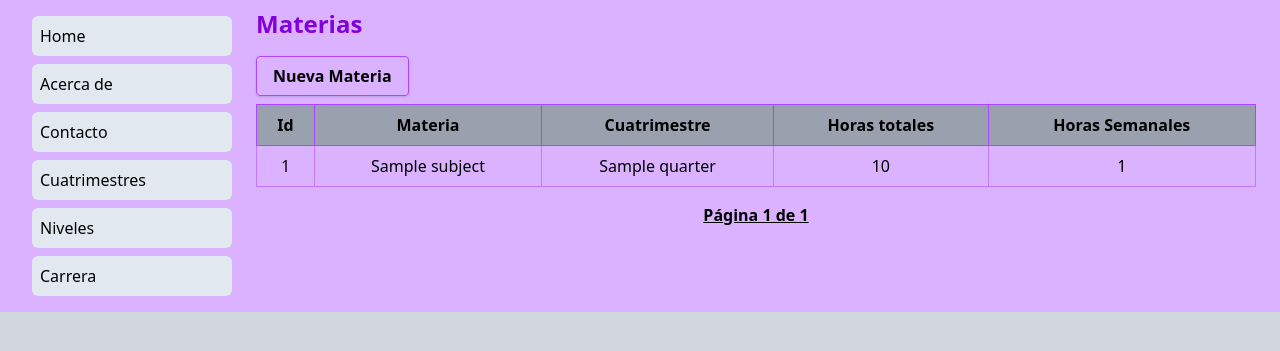
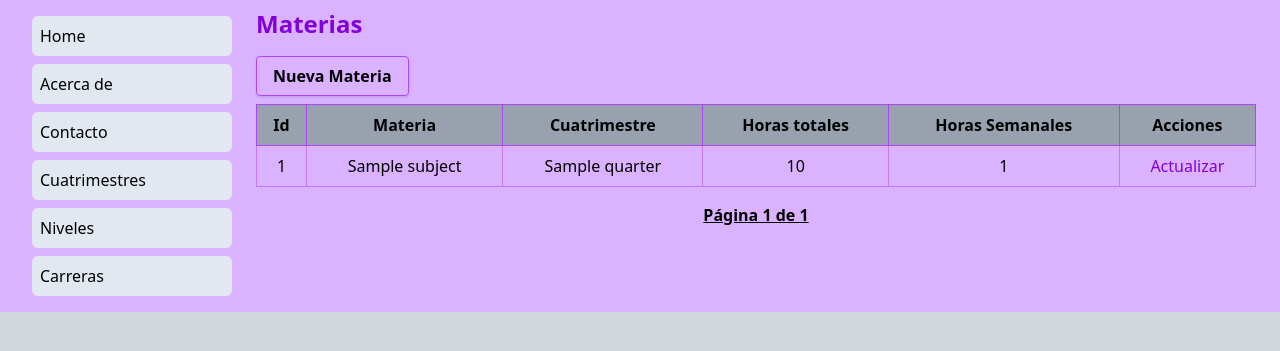
Before and after one commit to JoseMiguelVS/SIIUT, a Django app: page /career/1/subject in a window 1280 px wide. Shown: the part 60-411 px from the top of the page. Run offline with Django 5.2, Linux system fonts and the light colour scheme; a user stored in the database is signed in; tables that the repository leaves empty hold one stand-in row (values such as "Sample post"); some libraries are stand-ins or nearby versions.

Commit message:
Actualizar agregado

```diff
--- a/apps/career/urls.py
+++ b/apps/career/urls.py
@@ -23,7 +23,7 @@ urlpatterns = [
 
     path('<int:career_id>/subject', views.SubjectListView.as_view(), name='subject_list'),
     path('<int:career_id>/subject/create/', views.SubjectCreateView.as_view(), name='subject_create'),
+    path('<int:career_id>/subject/<int:pk>/update/', views.SubjectUpdateView.as_view(), name='subject_update'),
     # path('subject/<int:pk>/details/', views.SubjectDetailView.as_view(), name='subject_details'),
-    # path('subject/<int:pk>/update/', views.SubjectUpdateView.as_view(), name='subject_update'),
     # path('subject/<int:pk>/delete/', views.SubjectDeleteView.as_view(), name='subject_delete'),
 ]
--- a/apps/career/views.py
+++ b/apps/career/views.py
@@ -159,17 +159,27 @@
         context['career'] = Career.objects.get(pk=id_career)
         return context
 
+class SubjectUpdateView(UpdateView):
+    model = Subject
+    form_class = SubjectForm
+    template_name = 'career/subject/update.html'
+    # success_url = reverse_lazy('career:subject_list')
+
+    def get_success_url(self):
+        id_career = self.kwargs.get('career_id')
+        return reverse_lazy('career:subject_list', kwargs={'career_id': id_career})
+
+    def get_context_data(self, **kwargs):
+        context = super().get_context_data(**kwargs)
+        id_career = self.kwargs.get('career_id')
+        context['career'] = Career.objects.get(pk=id_career)
+        return context
+
 # class SubjectDetailView(DetailView):
 #     model = Subject
 #     template_name = 'career/subject/details.html'
 #     context_object_name = 'subject'
 
-
-# class SubjectUpdateView(UpdateView):
-#     model = Subject
-#     template_name = 'career/subject/update.html'
-#     success_url = reverse_lazy('career:subject_list')
-
 # class SubjectDeleteView(DeleteView):
 #     model = Subject
 #     template_name = 'career/subject/delete.html'
--- a/templates/career/career/index.html
+++ b/templates/career/career/index.html
@@ -5,7 +5,7 @@
 {% endblock title %}
 
 {% block content %}
-<h1 class="text-2xl text-purple-700 font-bold">Carrera</h1>
+<h1 class="text-2xl text-purple-700 font-bold">Carreras</h1>
     <br>
     <a
     class="bg-purple-300 hover:bg-purple-400 text-black font-semibold py-2 px-4 border border-purple-500 rounded shadow"
@@ -19,7 +19,6 @@
                 <th class="border border-purple-500 p-2">Nombre</th>
                 <th class="border border-purple-500 p-2">Abreviatura</th>
                 <th class="border border-purple-500 p-2">Nivel</th>
-                <th class="border border-purple-500 p-2">Activo</th>
                 <th class="border border-purple-500 p-2">Principal</th>
                 <th class="border border-purple-500 p-2">Año</th>
                 <th class="border border-purple-500 p-2">Acciones</th>
@@ -32,7 +31,6 @@
                     <td class="border border-purple-400 text-center p-2">{{ career.name }}</td>
                     <td class="border border-purple-400 text-center p-2">{{ career.short_name }}</td>
                     <td class="border border-purple-400 text-center p-2">{{ career.level }}</td>
-                    <td class="border border-purple-400 text-center p-2">{{ career.is_active }}</td>
                     <td class="border border-purple-400 text-center p-2">{{ career.principal }}</td>
                     <td class="border border-purple-400 text-center p-2">{{ career.year }}</td>
                     <td class="border border-purple-400 text-center p-2">
--- a/templates/career/subject/index.html
+++ b/templates/career/subject/index.html
@@ -17,6 +17,7 @@
                 <th class="border border-purple-500 p-2">Cuatrimestre</th>
                 <th class="border border-purple-500 p-2">Horas totales</th>
                 <th class="border border-purple-500 p-2">Horas Semanales</th>
+                <th class="border border-purple-500 p-2">Acciones</th>
             </tr>
         </thead>
         <tbody>
@@ -28,6 +29,13 @@
                     <td class="border border-purple-400 text-center p-2">{{ subject.quarter }}</td>
                     <td class="border border-purple-400 text-center p-2">{{ subject.total_hours }}</td>
                     <td class="border border-purple-400 text-center p-2">{{ subject.weekly_hours }}</td>
+                    <td class="border border-purple-400 text-center p-2">
+                        <a
+                            class="text-purple-700 hover:underline"
+                            href="{% url 'career:subject_update' career.id subject.id %}">
+                            Actualizar
+                        </a>
+                    </td>
                 </tr>
             {% endfor %}
         </tbody>
--- a/templates/shared/menu.html
+++ b/templates/shared/menu.html
@@ -41,7 +41,7 @@
       <a
         class="block w-[200px] bg-slate-200 hover:bg-slate-400 m-2 rounded-md p-2"
         href="{% url 'career:career_list' %}">
-        Carrera
+        Carreras
       </a>
     </li>
     {% endif %}
```
Also changed, not shown: templates/career/subject/update.html (+15 -0 lines).
